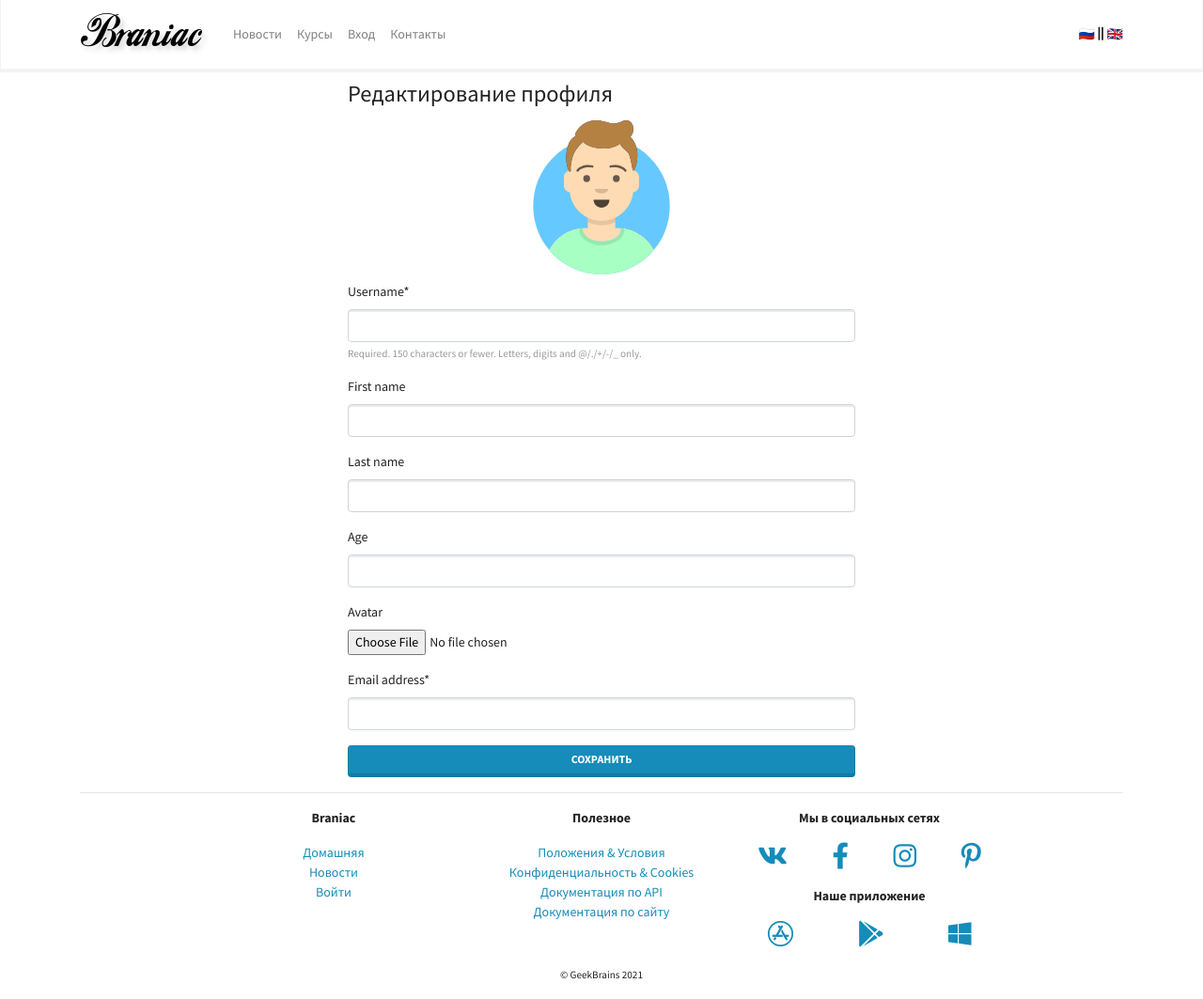
After one commit to egorfw/BraniacLMS, a Django app: template authapp/templates/registration/profile_edit.html in a window 1280 px wide. The commit adds this page. Shown: the whole page at 94% size. Run offline with Django 3.2, Linux system fonts and the light colour scheme; the template is opened without the code that fills it, so the values that code supplies are empty; some libraries are stand-ins or nearby versions.

Commit message:
lesson_5 Authapp done

```diff
--- /dev/null
+++ b/authapp/templates/registration/profile_edit.html
@@ -0,0 +1,74 @@
+{% extends 'base.html' %}
+
+{% block content %}
+<div class="row justify-content-center my-2">
+  <div class="col-lg-6">
+    <h3>Редактирование профиля</h3>
+
+    <div class="row justify-content-center">
+      <div class="col-sm-7 col-md-5 col-lg-4">
+        {% if user.avatar %}
+        <img src="{{ user.avatar.url }}" alt="" width="100%">
+        {% else %}
+        <img src="{{ MEDIA_URL }}avatar_default.svg" alt="" width="100%">
+        {% endif %}
+      </div>
+    </div>
+
+    <form method="post" class="mt-2" enctype="multipart/form-data">
+      {% csrf_token %}
+      <div id="div_id_username" class="form-group"> <label for="id_username"
+          class=" requiredField">
+          Username<span class="asteriskField">*</span> </label>
+        <div class=""> <input type="text" name="username" maxlength="150"
+            class="textinput textInput form-control" required id="id_username"
+            value="{{ user.username }}"> <small id="hint_id_username"
+            class="form-text text-muted">Required. 150 characters or fewer.
+            Letters, digits and @/./+/-/_ only.</small> </div>
+      </div>
+      <div id="div_id_first_name" class="form-group"> <label for="id_first_name"
+          class="">
+          First name
+        </label>
+        <div class=""> <input type="text" name="first_name" maxlength="150"
+            class="textinput textInput form-control" id="id_first_name"
+            value="{{ user.first_name }}"> </div>
+      </div>
+      <div id="div_id_last_name" class="form-group"> <label for="id_last_name"
+          class="">
+          Last name
+        </label>
+        <div class=""> <input type="text" name="last_name" maxlength="150"
+            class="textinput textInput form-control" id="id_last_name"
+            value="{{ user.last_name }}"> </div>
+      </div>
+      <div id="div_id_age" class="form-group"> <label for="id_age" class="">
+          Age
+        </label>
+        <div class=""> <input type="number" name="age" min="0"
+            class="numberinput form-control" id="id_age" value="{{ user.age }}">
+        </div>
+      </div>
+      <div id="div_id_avatar" class="form-group"> <label for="id_avatar"
+          class="">
+          Avatar
+        </label>
+        <div class=""> <input type="file" name="avatar" accept="image/*"
+            class="clearablefileinput form-control-file" id="id_avatar"> </div>
+      </div>
+      <div id="div_id_email" class="form-group"> <label for="id_email"
+          class=" requiredField">
+          Email address<span class="asteriskField">*</span> </label>
+        <div class=""> <input type="text" name="email" maxlength="256"
+            class="textinput textInput form-control" required="" id="id_email"
+            value="{{ user.email }}">
+        </div>
+      </div>
+
+      <button type=" submit"
+        class="btn btn-primary btn-block">Сохранить</button>
+    </form>
+  </div>
+</div>
+
+{% endblock content %}
--- a/mainapp/urls.py
+++ b/mainapp/urls.py
@@ -9,7 +9,7 @@ urlpatterns = [
     path("", views.MainPageView.as_view(), name="main_page"),
     path("news/", views.NewsPageView.as_view(), name="news"),
     path("news/<int:pk>/", views.NewsPageDetailView.as_view(), name="news_detail"),
-    path("courses_list/", views.CoursesListView.as_view(), name="courses"),
+    path("courses/", views.CoursesListView.as_view(), name="courses"),
     path(
         "courses/<int:pk>/",
         views.CoursesDetailView.as_view(),
@@ -17,5 +17,4 @@ urlpatterns = [
     ),
     path("contacts/", views.ContactsPageView.as_view(), name="contacts"),
     path("doc_site/", views.DocSitePageView.as_view(), name="doc_site"),
-    path("login/", views.LoginPageView.as_view(), name="login"),
 ]
--- a/mainapp/views.py
+++ b/mainapp/views.py
@@ -54,7 +54,3 @@ class ContactsPageView(TemplateView):
 
 class DocSitePageView(TemplateView):
     template_name = "mainapp/doc_site.html"
-
-
-class LoginPageView(TemplateView):
-    template_name = "mainapp/login.html"
--- a/templates/includes/main_menu.html
+++ b/templates/includes/main_menu.html
@@ -1,43 +1,61 @@
+{% load static %}
+
 <nav class="navbar navbar-expand-lg navbar-light bg-light">
   <div class="container">
-    <a class="navbar-brand" href="index.html">
-      <img src="/static/img/logo.png" alt="">
+    <a class="navbar-brand" href="{% url 'mainapp:main_page' %}">
+      <img src="{% static 'img/logo.png' %}" alt="">
     </a>
-    <button class="navbar-toggler" type="button" data-toggle="collapse" data-target="#navbarSupportedContent"
-      aria-controls="navbarSupportedContent" aria-expanded="false" aria-label="Toggle navigation">
+    <button class="navbar-toggler" type="button" data-toggle="collapse"
+      data-target="#navbarSupportedContent"
+      aria-controls="navbarSupportedContent" aria-expanded="false"
+      aria-label="Toggle navigation">
       <span class="navbar-toggler-icon"></span>
     </button>
 
     <div class="collapse navbar-collapse" id="navbarSupportedContent">
       <ul class="navbar-nav mr-auto">
-        <li class="nav-item {% if request.resolver_match.view_name == 'mainapp:mainapp.views.NewsPageView' %}active{% endif %}">
-          <a class="nav-link" href="news/">Новости</a>
+        <li
+          class="nav-item {% if request.resolver_match.view_name == 'mainapp:news' %}active{% endif %}">
+          <a class="nav-link" href="{% url 'mainapp:news' %}">Новости</a>
         </li>
-        <li class="nav-item {% if request.resolver_match.view_name == 'mainapp:mainapp.views.CoursesPageView' %}active{% endif %}">
-          <a class="nav-link" href="courses/">Курсы</a>
+        <li
+          class="nav-item {% if request.resolver_match.view_name == 'mainapp:courses' %}active{% endif %}">
+          <a class="nav-link" href="{% url 'mainapp:courses' %}">Курсы</a>
         </li>
+        {% if user.is_authenticated %}
         <li class="nav-item dropdown">
-          <a class="nav-link dropdown-toggle" href="#" id="ddProfile" role="button" data-toggle="dropdown"
-            aria-haspopup="true" aria-expanded="false">
+          <a class="nav-link dropdown-toggle" href="#" id="ddProfile"
+            role="button" data-toggle="dropdown" aria-haspopup="true"
+            aria-expanded="false">
             Профиль
           </a>
           <div class="dropdown-menu" aria-labelledby="ddProfile">
-            <a class="dropdown-item" href="#">Редактировать
+            <a class="dropdown-item"
+              href="{% url 'authapp:profile_edit' %}">Редактировать
               профиль</a>
             <a class="dropdown-item" href="#">Мои курсы</a>
             <div class="dropdown-divider"></div>
             <a class="dropdown-item" href="#">Модерация</a>
+            {% if user.is_superuser %}
             <a class="dropdown-item" href="#">Административный
               раздел</a>
+            {% endif %}
             <div class="dropdown-divider"></div>
-            <a class="dropdown-item" href="#">Выход</a>
+            <a class="dropdown-item" href="{% url 'authapp:logout' %}">Выход</a>
           </div>
         </li>
-        <li class="nav-item {% if request.resolver_match.view_name == 'mainapp:mainapp.views.ContactsPageView' %}active{% endif %}">
-          <a class="nav-link" href="contacts/">Контакты</a>
+        {% else %}
+        <li class="nav-item">
+          <a class="nav-link" href="{% url 'authapp:login' %}">Вход</a>
+        </li>
+        {% endif %}
+        <li
+          class="nav-item {% if request.resolver_match.view_name == 'mainapp:contacts' %}active{% endif %}">
+          <a class="nav-link" href="{% url 'mainapp:contacts' %}">Контакты</a>
         </li>
       </ul>
-      <span><a href="#">🇷🇺</a> <i class="fas fa-grip-lines-vertical"></i> <a href="#">🇬🇧</a></span>
+      <span><a href="#">🇷🇺</a> <i class="fas fa-grip-lines-vertical"></i> <a
+          href="#">🇬🇧</a></span>
     </div>
   </div>
 </nav>
```
Also changed, not shown: authapp/urls.py (added, +13 -0 lines), authapp/views.py (+34 -0 lines), config/urls.py (+1 -25 lines), media/avatar_default.svg (added), 1 other file.
